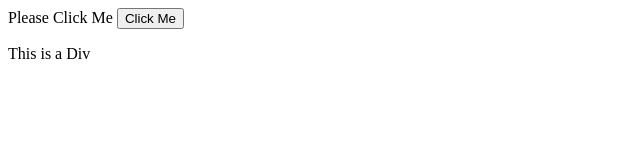
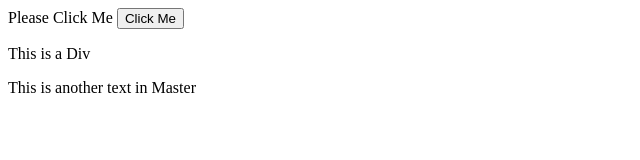
Before and after one commit to TrinityYaw/test-repo, a plain HTML site: page index.html in a window 1280 px wide. Shown: the whole page, without its empty margins (0-640 px from the left). Drawn offline with Linux system fonts and the light colour scheme.

Commit message:
fixed merge issues

```diff
--- a/index.html
+++ b/index.html
@@ -14,7 +14,7 @@
 <p class="div">This is a Div </p>
 
 
-
+<p>This is another text in Master</p>
 
 
 
```
